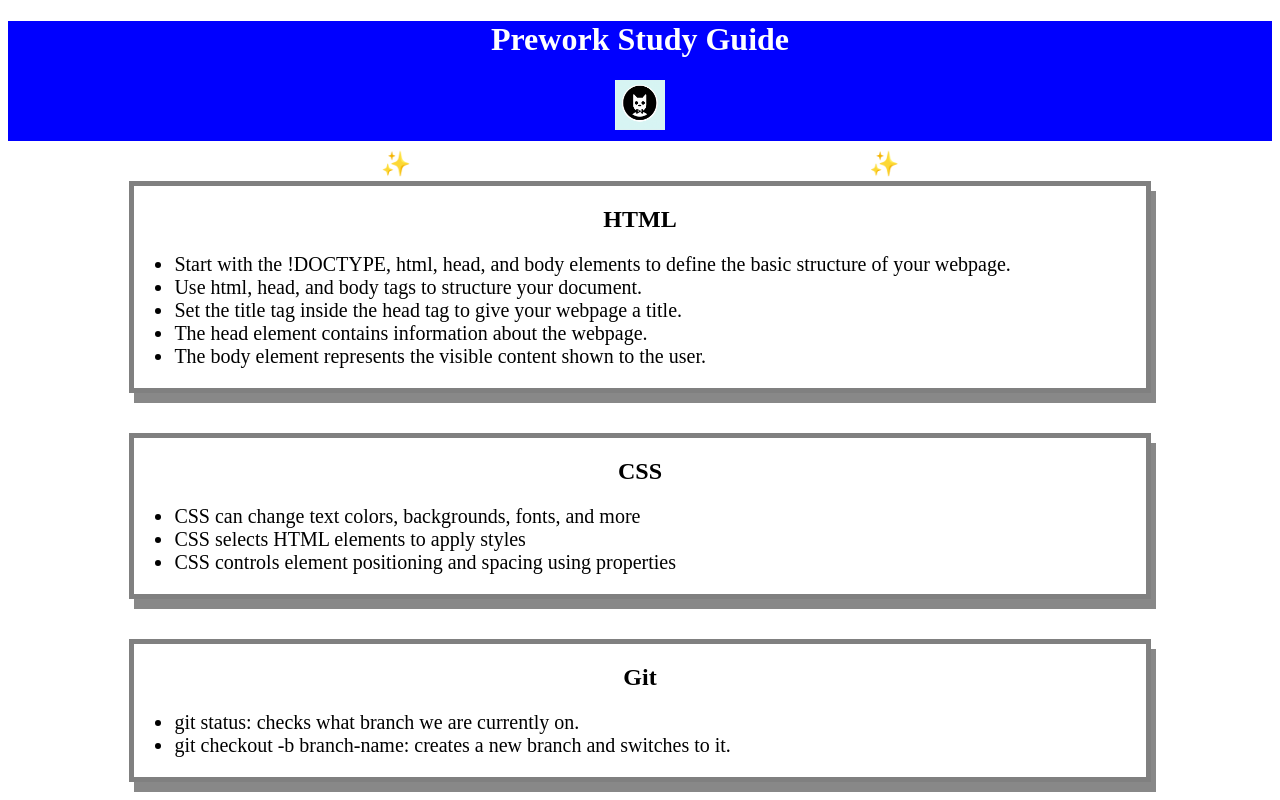
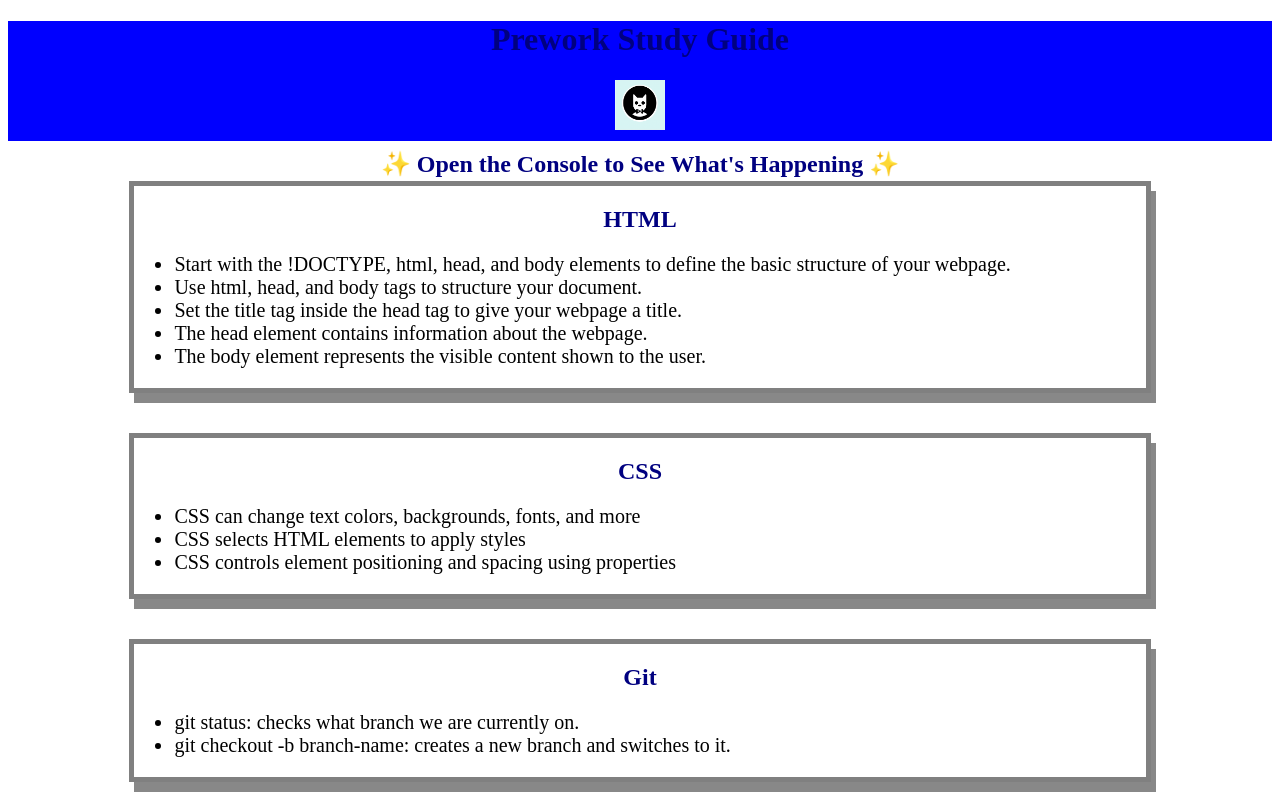
Before and after one commit to najmamusa/prework, a plain HTML site: page index.html in a window 1280 px wide. Shown: the top 800 px of the page. Drawn offline with Linux system fonts and the light colour scheme.

Commit message:
changes to css and js

```diff
--- a/assets/script.js
+++ b/assets/script.js
@@ -4,7 +4,7 @@ for (var x = 0; x < topics.length; x++) {
     console.log(topics[x]);
    }
 
-/*
+
 if (topic === 'HTML') {
   console.log("Let's study HTML!");
 } else if (topic === 'CSS') {
@@ -16,4 +16,3 @@ if (topic === 'HTML') {
 } else {
   console.log('Please try again!');
 }
-/*
--- a/index.html
+++ b/index.html
@@ -16,6 +16,7 @@ footer {
 h1,
 h2 {
     text-align: center;
+    color: navy;
 }
 img {
     display: block;
```
